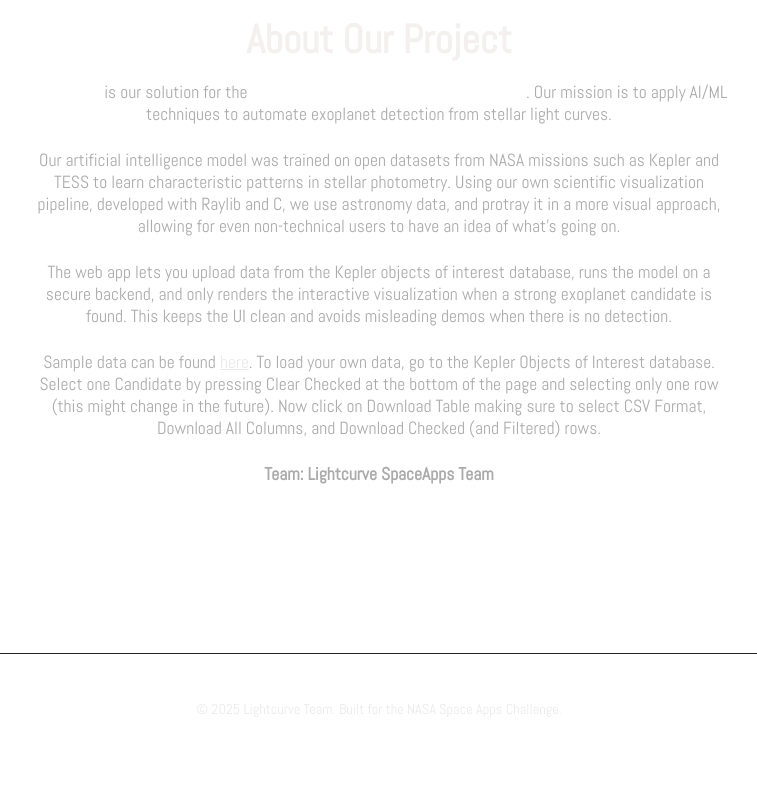
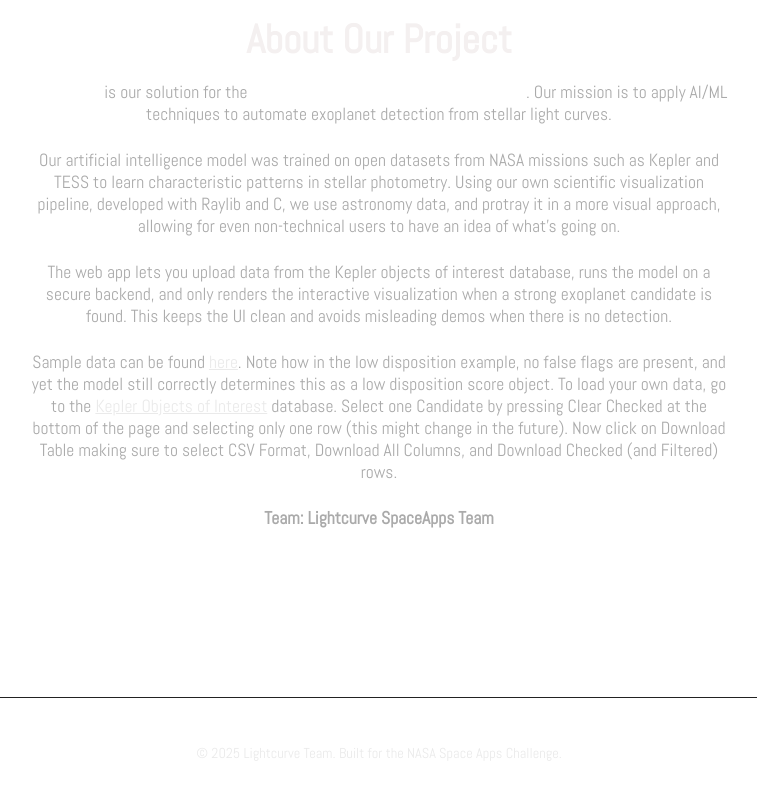
Before and after one commit to project594/lightcurve-main, a SvelteKit app: page / in a window 1280 px wide. Shown: the part 1273-2073 px from the top of the page, without its empty margins (261-1018 px from the left). Built offline with nearby package versions, Linux system fonts and the light colour scheme.

Commit message:
Update +page.svelte

```diff
--- a/src/routes/+page.svelte
+++ b/src/routes/+page.svelte
@@ -354,8 +354,11 @@
     </p>
     <p>
       Sample data can be found
-      <a href="https://exoplanetarchive.ipac.caltech.edu/cgi-bin/TblView/nph-tblView?app=ExoTbls&config=cumulative" target="_blank" rel="noopener noreferrer">here</a>.
-      To load your own data, go to the Kepler Objects of Interest database. Select one
+      <a href="https://drive.google.com/drive/folders/1QdANSeKG4FTIyAVT6QMj54wpqdksmXbu?usp=sharing" target="_blank" rel="noopener noreferrer">here</a>.
+      Note how in the low disposition example, no false flags are present, and yet the model still correctly determines this as a low disposition score object.
+      To load your own data, go to the
+      <a href="https://exoplanetarchive.ipac.caltech.edu/cgi-bin/TblView/nph-tblView?app=ExoTbls&config=cumulative" target="_blank" rel="noopener noreferrer">Kepler Objects of Interest</a>
+      database. Select one
       Candidate by pressing Clear Checked at the bottom of the page and selecting only one row (this might change in the
       future). Now click on Download Table making sure to select CSV Format, Download All Columns, and Download Checked
       (and Filtered) rows.
```
